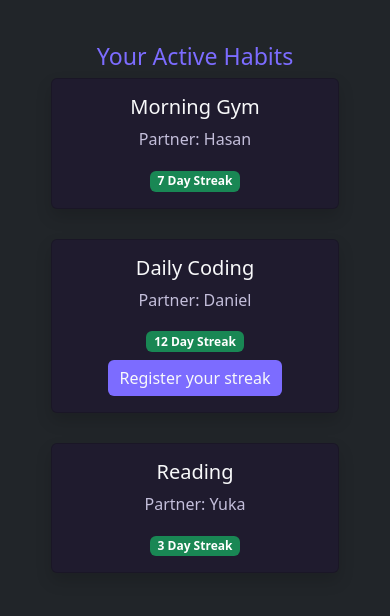
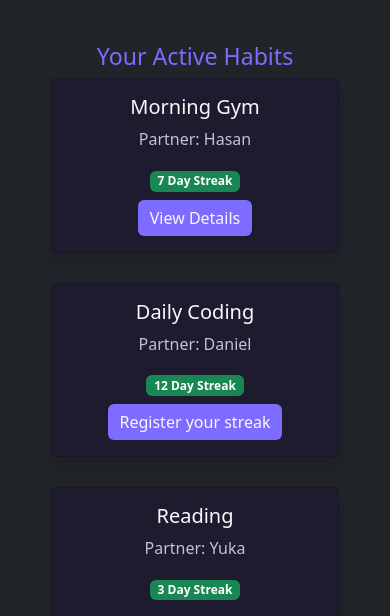
Before and after one commit to hasanwazzan5/HandShake, a Flask app: template app/templates/site/dashboard.html in a window 390 px wide. Shown: the part 198-814 px from the top of the page. Run offline with Flask 3, Linux system fonts and the light colour scheme; the template is opened without the code that fills it, so the values that code supplies are empty.

Commit message:
Dashboard page

```diff
--- a/app/templates/site/dashboard.html
+++ b/app/templates/site/dashboard.html
@@ -19,6 +19,14 @@ block content %}
           <div class="streak-info">
             <span class="badge bg-success">7 Day Streak</span>
           </div>
+          <button
+            type="button"
+            data-bs-toggle="modal"
+            data-bs-target="#statsModal"
+            class="theme-btn btn mt-2 text-light"
+          >
+            View Details
+          </button>
         </div>
       </div>
 
@@ -92,6 +100,7 @@ block content %}
       </div>
     </div>
 
+    <!-- Modal for displaying the captured image -->
     <div class="modal" id="otherModal" tabindex="-1">
       <div class="modal-dialog modal-dialog-centered modal-xl">
         <div class="modal-content bg-dark">
@@ -123,9 +132,97 @@ block content %}
         </div>
       </div>
     </div>
+
+    <!-- Modal for displaying the statistics -->
+    <div class="modal" id="statsModal" tabindex="-1">
+      <div class="modal-dialog modal-dialog-centered">
+        <div class="modal-content bg-dark">
+          <div class="modal-header border-light">
+            <h5 class="modal-title text-light">Statistics</h5>
+            <button
+              type="button"
+              class="btn-close"
+              data-bs-dismiss="modal"
+              aria-label="Close"
+            ></button>
+          </div>
+          <div class="modal-body">
+            <div class="streak-statistics">
+              <div class="row g-3 mb-4">
+                <div class="col-md-6">
+                  <h6 class="text-light mb-2">Current Streak</h6>
+                  <p class="text-warning fs-4 fw-bold">12 Days</p>
+                </div>
+                <div class="col-md-6">
+                  <h6 class="text-light mb-2">Longest Streak</h6>
+                  <p class="text-info fs-4 fw-bold">15 Days</p>
+                </div>
+                <div class="col-md-6">
+                  <h6 class="text-light mb-2">Total Completions</h6>
+                  <p class="text-success fs-4 fw-bold">42</p>
+                </div>
+                <div class="col-md-6">
+                  <h6 class="text-light mb-2">Completion Rate</h6>
+                  <p class="text-danger fs-4 fw-bold">85%</p>
+                </div>
+              </div>
+
+              <table class="table table-dark table-bordered table-striped">
+                <thead>
+                  <tr>
+                    <th>Submission date (dd/mm/yy)</th>
+                    <th>Image</th>
+                    <th>Status</th>
+                  </tr>
+                </thead>
+                <tbody>
+                  <tr>
+                    <td>15/01/24</td>
+                    <td><a href="#" class="text-info">View Image</a></td>
+                    <td><span class="badge bg-success">Approved</span></td>
+                  </tr>
+                  <tr>
+                    <td>14/01/24</td>
+                    <td><a href="#" class="text-info">View Image</a></td>
+                    <td><span class="badge bg-success">Approved</span></td>
+                  </tr>
+                  <tr>
+                    <td>13/01/24</td>
+                    <td><a href="#" class="text-info">View Image</a></td>
+                    <td>
+                      <span class="badge bg-warning text-dark">Pending</span>
+                    </td>
+                  </tr>
+                  <tr>
+                    <td>12/01/24</td>
+                    <td><a href="#" class="text-info">View Image</a></td>
+                    <td><span class="badge bg-danger">Denied</span></td>
+                  </tr>
+                </tbody>
+              </table>
+              <p class="text-light">
+                Your next submission is due on dd/mm/yyyy.
+              </p>
+              <button class="theme-btn btn mt-2 text-light">
+                Send next submission
+               </button>
+            </div>
+          </div>
+          <div class="modal-footer">
+            <button
+              type="button"
+              class="btn btn-secondary"
+              data-bs-dismiss="modal"
+            >
+              Close
+            </button>
+          </div>
+        </div>
+      </div>
+    </div>
   </div>
+
+  {% block scripts %}
+  <script src="{{ url_for('static', filename='js/cameraFunction.js') }}"></script>
+  {% endblock %} {% endblock %}
 </div>
-
-{% block scripts %}
-<script src="{{ url_for('static', filename='js/cameraFunction.js') }}"></script>
-{% endblock %} {% endblock %}
```
